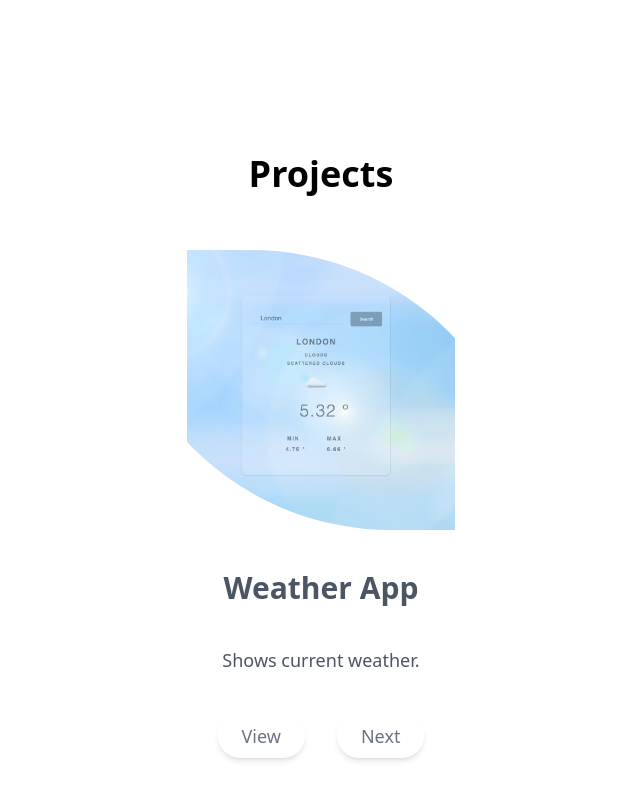
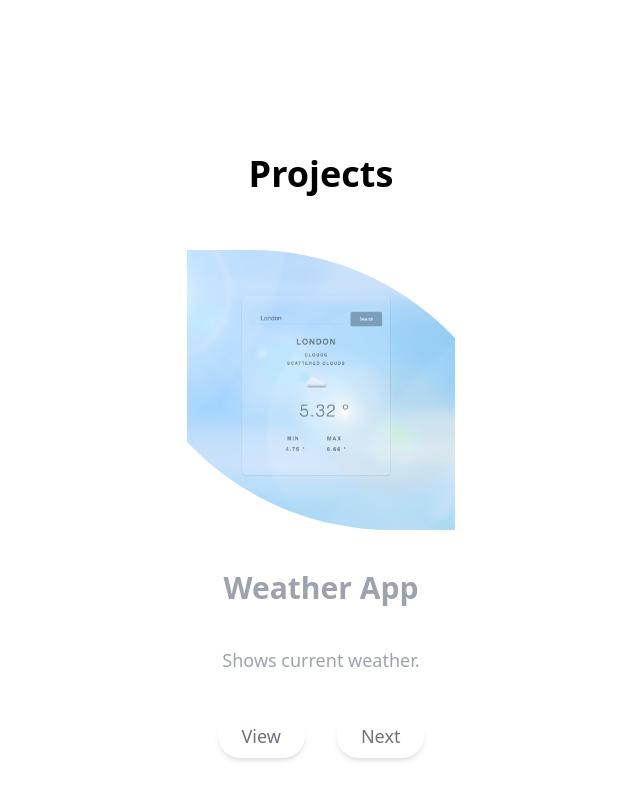
Before and after one commit to Moontags/portfolio, a Next.js app: page / in a window 1280 px wide. Shown: the part 2556-3356 px from the top of the page, without its empty margins (319-959 px from the left). Built offline with nearby package versions, Linux system fonts and the light colour scheme.

Commit message:
Project color

```diff
--- a/app/page.tsx
+++ b/app/page.tsx
@@ -177,7 +177,7 @@ export default function Home() {
           initial={{ scale: 0.1, opacity: 0, rotate: 0 }}
           animate={{ scale: 1, opacity: 1, rotate: 360 }}
           transition={{ duration: 1, ease: "easeInOut" }}
-          className="relative flex flex-col items-center text-gray-600 p-8 sm:px-12 max-w-3xl w-full mx-auto text-center"
+          className="relative flex flex-col items-center text-gray-400 p-8 sm:px-12 max-w-3xl w-full mx-auto text-center"
         >
           <div className="flex flex-col justify-center items-center gap-10">
 
```
